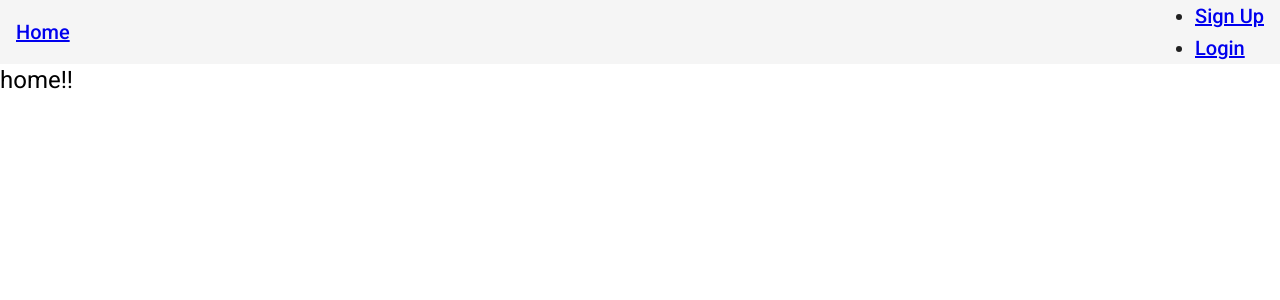
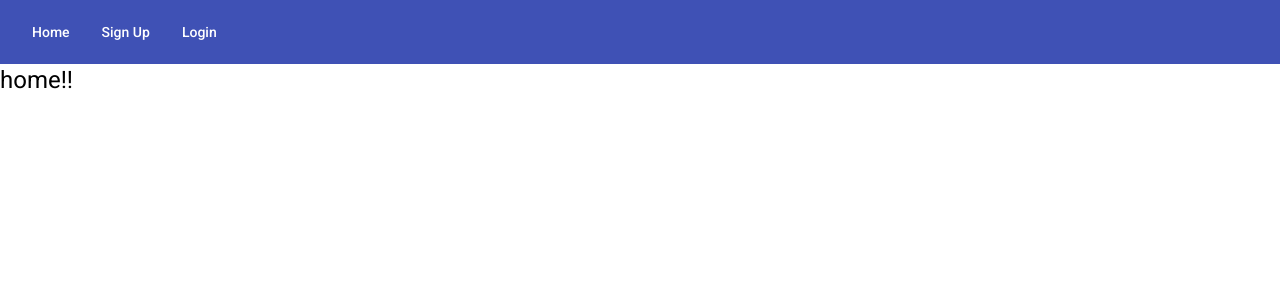
Before and after one commit to sojeong2020/Angular-Auth, an Angular app: page /home in a window 1280 px wide. Shown: the top 300 px of the page. Built offline with nearby package versions, Linux system fonts and the light colour scheme.

Commit message:
add material nav bar

```diff
--- a/src/app/app.component.html
+++ b/src/app/app.component.html
@@ -1,34 +1,18 @@
-<div>
-
-
-  <mat-toolbar>
-    <a href="/home" routerLink="home">Home </a>
-
-    <span class="example-spacer"></span>
-    <ul *ngIf="!isLoggedIn">
-      <li class="nav-item">
-        <a href="/register" routerLink="register">Sign Up</a>
-      </li>
-      <li class="nav-item">
-        <a href="/login"  routerLink="login">Login</a>
-      </li>
-    </ul>
-
-    <ul *ngIf="isLoggedIn">
-      <li class="nav-item">
-        <a href="/profile"  routerLink="profile">Profile{{ username }}</a>
-      </li>
-      <li class="nav-item">
-        <a href="/fetchusers" routerLink="fetchusers">Fetch users</a>
-      </li>
-      <li class="nav-item">
-        <a href (click)="logout()">LogOut</a>
-      </li>
-    </ul>
-
+  <mat-toolbar color="primary">
+        <a mat-button [routerLink]="'/home'">Home </a>
+        <div>
+        <div *ngIf="!isLoggedIn">
+        <a mat-button [routerLink]="'/register'">Sign Up </a>
+        <a mat-button [routerLink]="'/login'"> Login </a>
+        </div>
+        <div *ngIf="isLoggedIn">
+        <a mat-button [routerLink]="'/profile'">Current User </a>
+        <a mat-button [routerLink]="'/fetchusers'">Users </a>
+        <a mat-button (click)="logout()">LogOut</a>
+       </div>
+      </div>
   </mat-toolbar>
 
   <div>
     <router-outlet></router-outlet>
   </div>
-</div>
```
